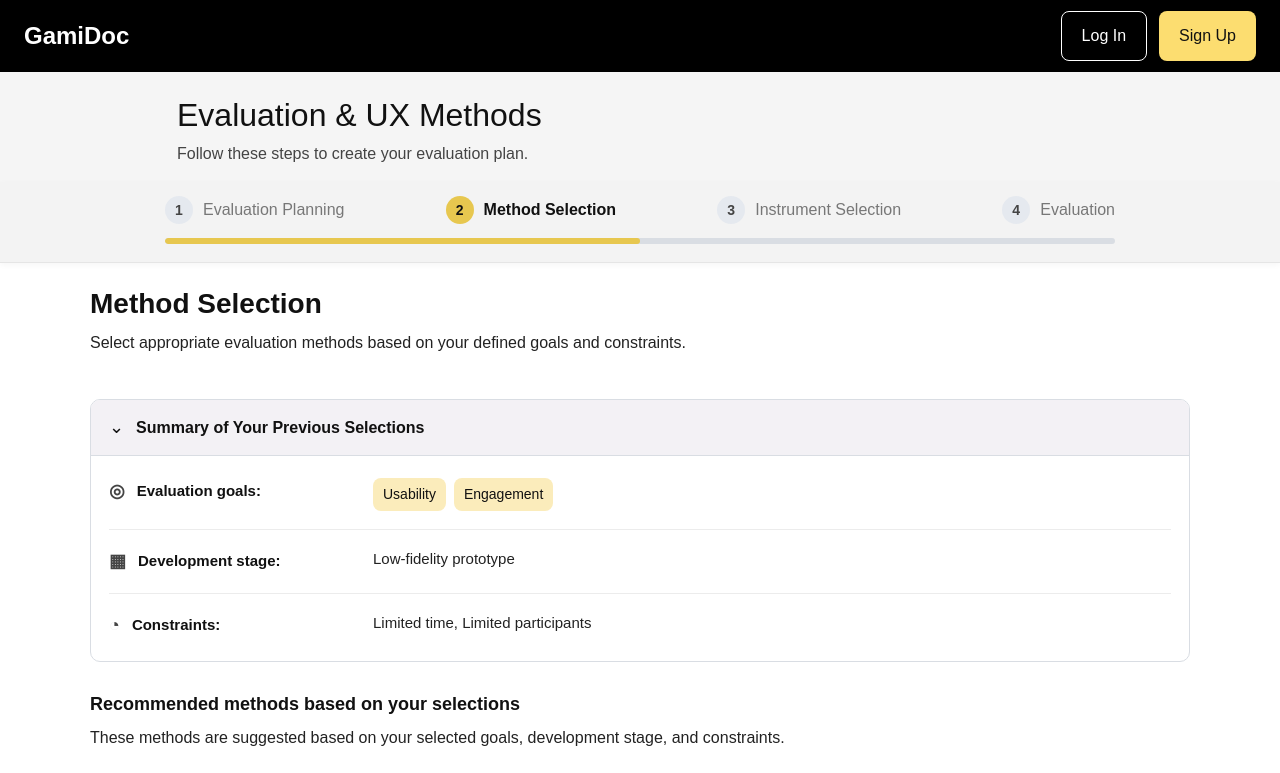
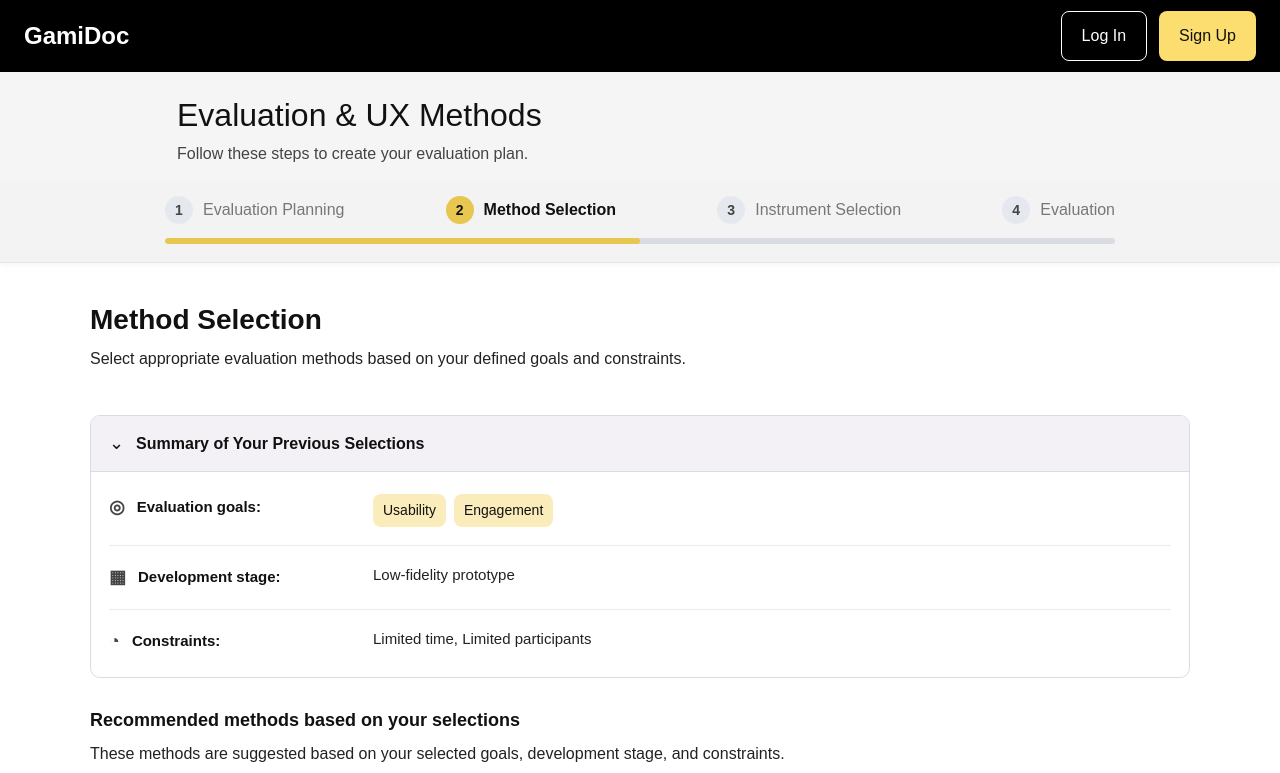
Before and after one commit to GamiDoc/frontend_new, a React (Vite) app: page / in a window 1280 px wide. Shown: the top 773 px of the page. Built offline with nearby package versions, Linux system fonts and the light colour scheme.

Commit message:
Improve spacing between stepper and Method Selection title

```diff
--- a/src/index.css
+++ b/src/index.css
@@ -1064,7 +1064,7 @@ button {
 }
 
 .method-selection-intro {
-  padding: 24px 0 12px;
+  padding: 40px 0 12px;
 }
 
 .method-selection-container {
```
